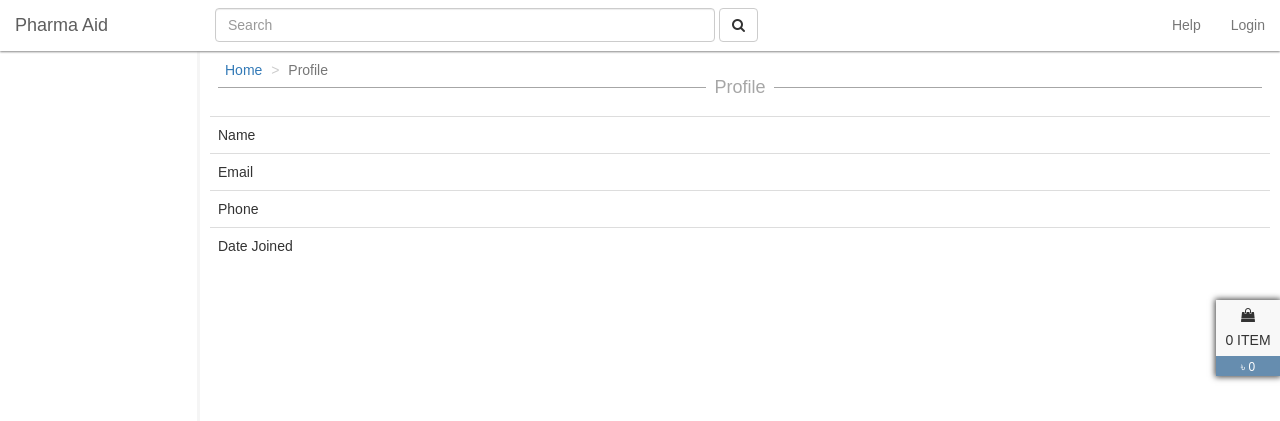
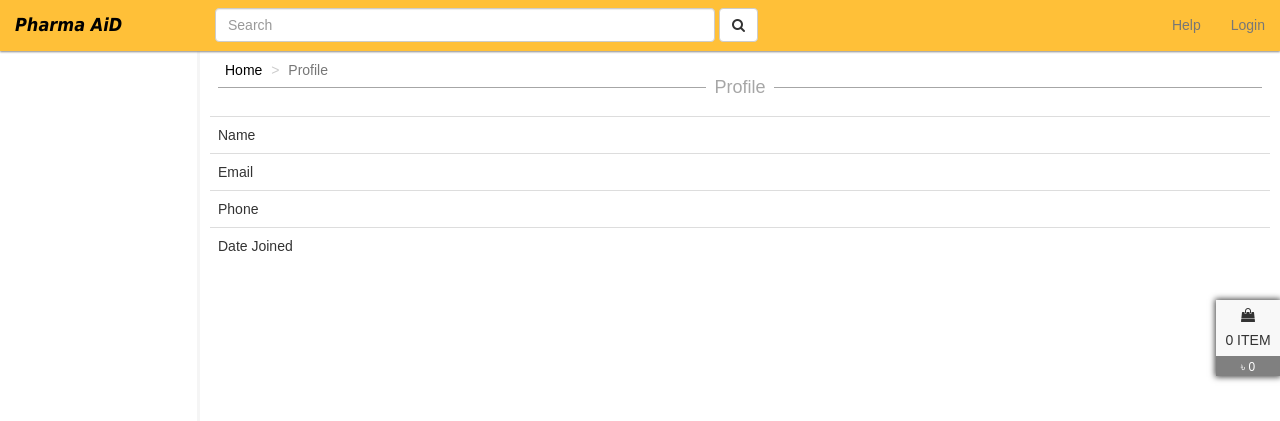
Before and after one commit to MiniGunnR/pharma_aid, a Django app: page /my_account/profile/ in a window 1280 px wide. Shown: the top 421 px of the page. Run offline with Django 3.2, Linux system fonts and the light colour scheme; data that the repository does not hold is empty; some libraries are stand-ins or nearby versions; some web fonts are replaced.

Commit message:
frm ofc 4 oct 12.00

```diff
--- a/static/css/pharma.css
+++ b/static/css/pharma.css
@@ -3,9 +3,14 @@ body {
     font-family: 'Allerta Stencil', sans-serif;
 }
 
+a {
+    color: black;
+}
+
 .navbar {
     margin-bottom: 0;
-    background: rgba(255,255,255,1);
+    background: rgba(255, 192, 56, 1);
+    /*background-color: #ffc038;*/
     border-color: transparent;
 }
 
@@ -90,7 +95,8 @@ nav {
 }
 
 #bag-footer {
-    background-color: rgba(40, 96, 144, 0.7);
+    /*background-color: rgba(40, 96, 144, 0.7);*/
+    background-color: gray;
     color: white;
 
     position: absolute;
@@ -114,7 +120,8 @@ nav {
 }
 
 #big-bag-header {
-    background-color: #286090;
+    /*background-color: #286090;*/
+    background-color: gray;
 
     position: absolute;
 
@@ -165,7 +172,8 @@ nav {
 }
 
 #big-bag-footer {
-    background-color: #286090;
+    /*background-color: #286090;*/
+    background-color: lightcoral;
 
     position: absolute;
     bottom: 50px;
@@ -207,7 +215,8 @@ nav {
 }
 
 .list-item-details-button {
-    background-color: #286090;
+    /*background-color: #286090;*/
+    background-color: coral;
     width: 100%;
     height: 20px;
     color: white;
@@ -389,6 +398,10 @@ nav {
     width: 500px;
 }
 
+#search_box:focus {
+    border-color: coral;
+}
+
 .table-borderless tbody tr td, .table-borderless tbody tr th, .table-borderless thead tr th {
     border: none;
 }
--- a/templates/skeleton.html
+++ b/templates/skeleton.html
@@ -36,7 +36,7 @@
             <span class="icon-bar"></span>
             <span class="icon-bar"></span>
           </button>
-          <a class="navbar-brand" href="/">Pharma Aid</a>
+          <a class="navbar-brand" href="/" style="font-family: Tahoma; color: black;"><b><i>Pharma AiD</i></b></a>
         </div>
 
         <!-- Collect the nav links, forms, and other content for toggling -->
```
